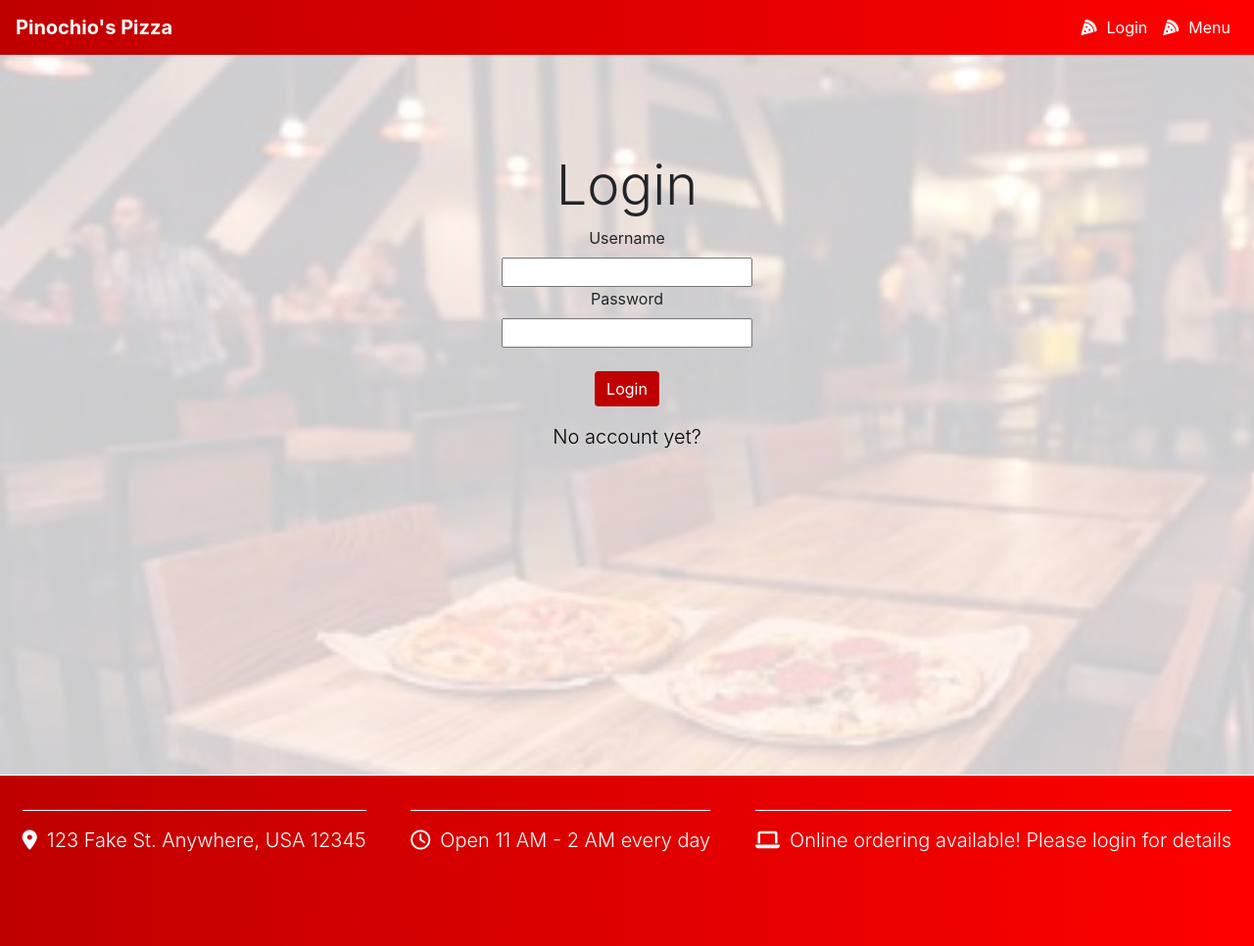
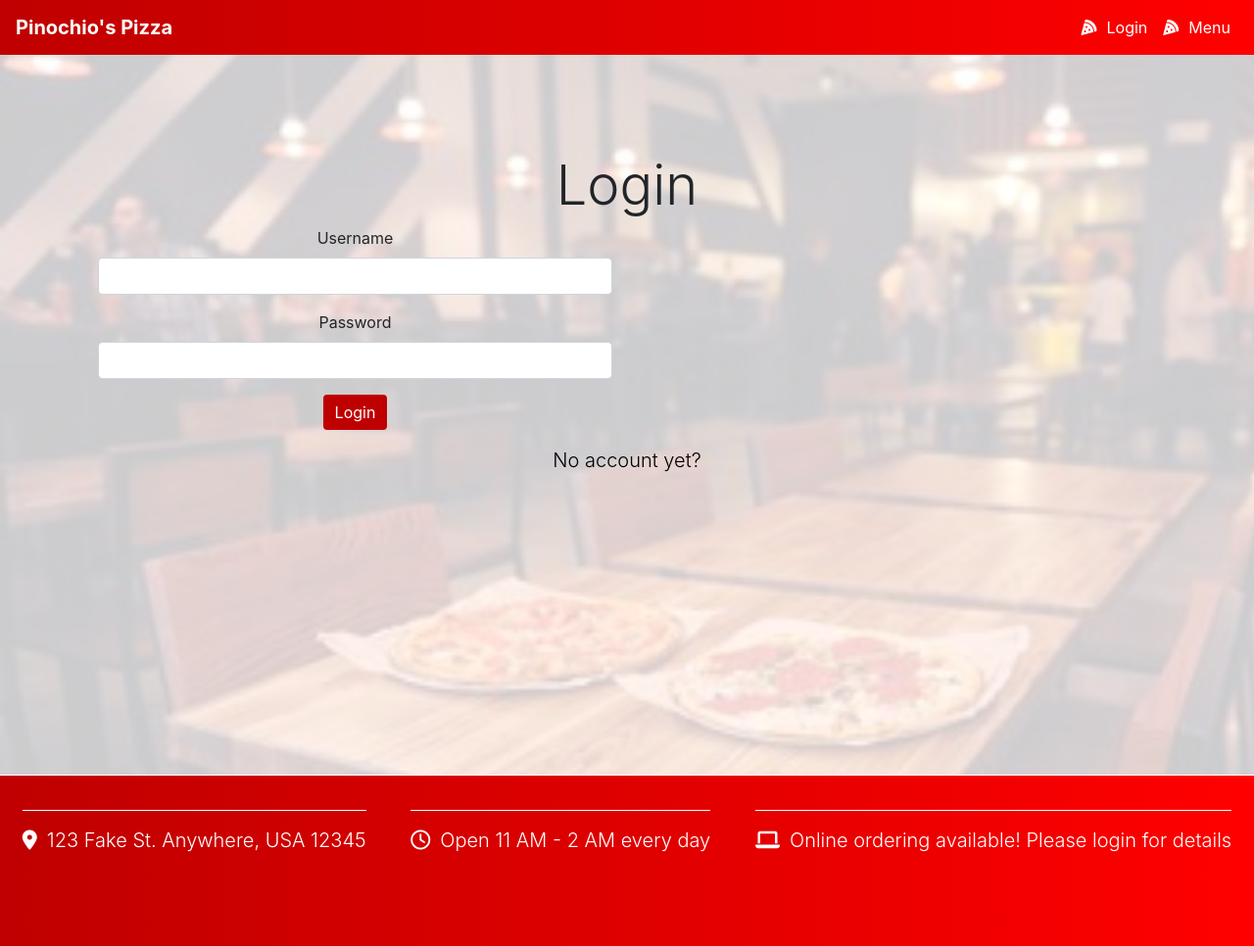
Before and after one commit to jselzer626/Pizza, a Django app: page /users/ in a window 1280 px wide. Shown: the whole page at 98% size. Run offline with Django 3.2, Linux system fonts and the light colour scheme; some libraries are stand-ins or nearby versions.

Commit message:
added styling for login page

```diff
--- a/pizza/settings.py
+++ b/pizza/settings.py
@@ -39,6 +39,10 @@ INSTALLED_APPS = [
     'django.contrib.messages',
     'django.contrib.staticfiles',
     'crispy_forms',
+]
+
+THIRD_PARTY_APPS = [
+    "stripe", # stripe for payments
 ]
 
 MIDDLEWARE = [
--- a/static/scripts3.js
+++ b/static/scripts3.js
@@ -1,5 +1,5 @@
 // conditionally show menu items based on type of category
-componentsToHide = {"Pasta": ["toppings", "extraCheese", "sandwichToppings", "size"],
+let componentsToHide = {"Pasta": ["toppings", "extraCheese", "sandwichToppings", "size"],
                     "Pizza": ["extraCheese", "sandwichToppings"],
                     "Salads": ["toppings", "extraCheese", "sandwichToppings", "size"],
                     "Sandwiches": ["toppings"],
--- a/users/templates/users/login.html
+++ b/users/templates/users/login.html
@@ -1,5 +1,6 @@
 {% extends 'base.html' %}
 {% load static %}
+{% load crispy_forms_tags %}
 {% block title %}
 Login
 {% endblock %}
@@ -10,16 +11,17 @@ Login
   <h4 class="display-4">Login</h4>
   <form class="form" action="{% url 'login' %}" method="post">
     {% csrf_token %}
-    <label>Username</label>
-    <br>
-    <input type="text" name="username">
-    <br>
+    <div class="form-group col-md-6">
+      <label for="username">Username</label>
+      <input type="text" class="form-control" name="username">
+    </div>
+    <div class="form-group col-md-6">
     <label>Password</label>
-    <br>
-    <input type="password" name="password">
-    <br>
-    <br>
+    <input type="password" class="form-control" name="password">
+    </div>
+    <div class="form-group col-md-6">
     <button class='btn btn-primary' type="submit">Login</button>
+    </div>
   </form>
   <a class="lead" href="register">No account yet?</a>
 </div>
--- a/users/views.py
+++ b/users/views.py
@@ -1,8 +1,14 @@
+from django import forms
 from django.contrib.auth import authenticate, login, logout
 from django.contrib.auth.models import User
 from django.http import HttpResponse, HttpResponseRedirect
 from django.shortcuts import render, redirect
 from django.urls import reverse
+from django.views.generic.edit import CreateView, DeleteView
+from crispy_forms.helper import FormHelper
+from crispy_forms.layout import Layout, ButtonHolder, Submit, HTML
+from django.forms import ModelForm
+from crispy_forms.bootstrap import StrictButton
 
 # Create your views here.
 def index(request):
```
Also changed, not shown: db.sqlite3, 1 other file.
